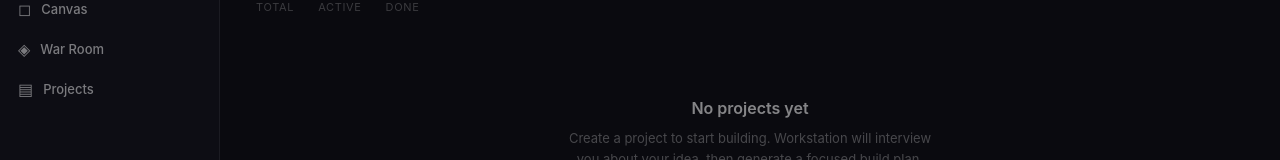
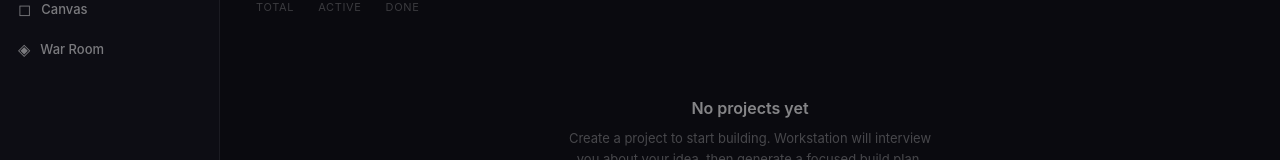
Before and after one commit to martinacho22/workstation, a React (Vite) app: page / in a window 1280 px wide. Shown: the part 123-283 px from the top of the page. Built offline with nearby package versions, Linux system fonts and the light colour scheme.

Commit message:
fix: Sidebar — remove projects nav item, 4 screens only

```diff
--- a/src/components/layout/Sidebar.tsx
+++ b/src/components/layout/Sidebar.tsx
@@ -7,12 +7,10 @@ interface Props {
   collapsed: boolean
 }
 
-// Clean geometric symbols — no emojis
 const NAV: { id: Screen; icon: string; label: string }[] = [
-  { id: 'dashboard', icon: '▦',  label: 'Dashboard' },
-  { id: 'canvas',    icon: '◻',  label: 'Canvas'    },
-  { id: 'warroom',   icon: '◈',  label: 'War Room'  },
-  { id: 'projects',  icon: '▤',  label: 'Projects'  },
+  { id: 'dashboard', icon: '▦', label: 'Dashboard' },
+  { id: 'canvas',    icon: '◻', label: 'Canvas'    },
+  { id: 'warroom',   icon: '◈', label: 'War Room'  },
 ]
 
 const BOTTOM: { id: Screen; icon: string; label: string }[] = [
@@ -22,7 +20,6 @@ const BOTTOM: { id: Screen; icon: string; label: string }[] = [
 export default function Sidebar({ current, onChange, collapsed }: Props) {
   return (
     <aside className={`${styles.sidebar} ${collapsed ? styles.collapsed : ''}`}>
-      {/* Logo */}
       <div className={styles.logo}>
         {collapsed
           ? <span className={styles.logoIcon}>W</span>
```
